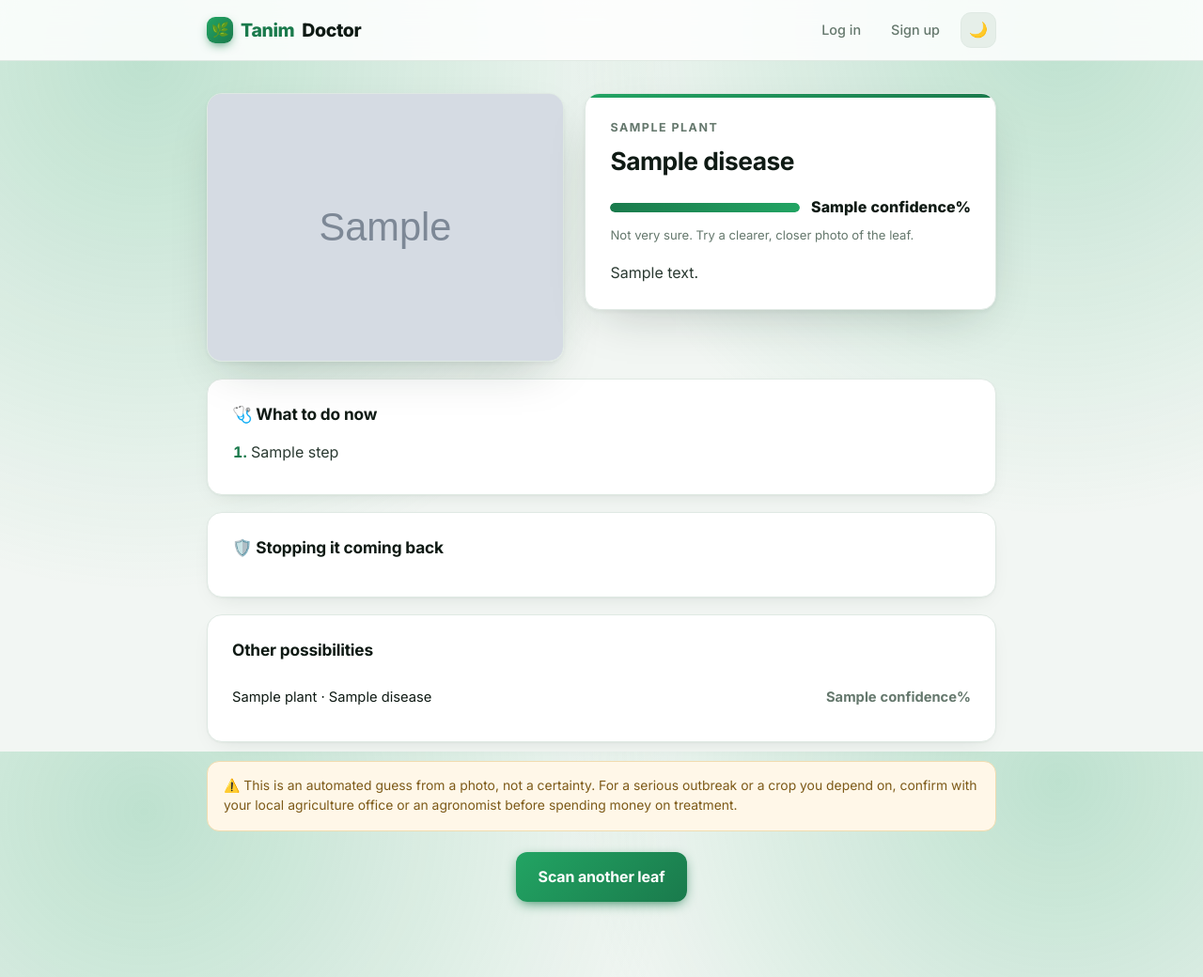
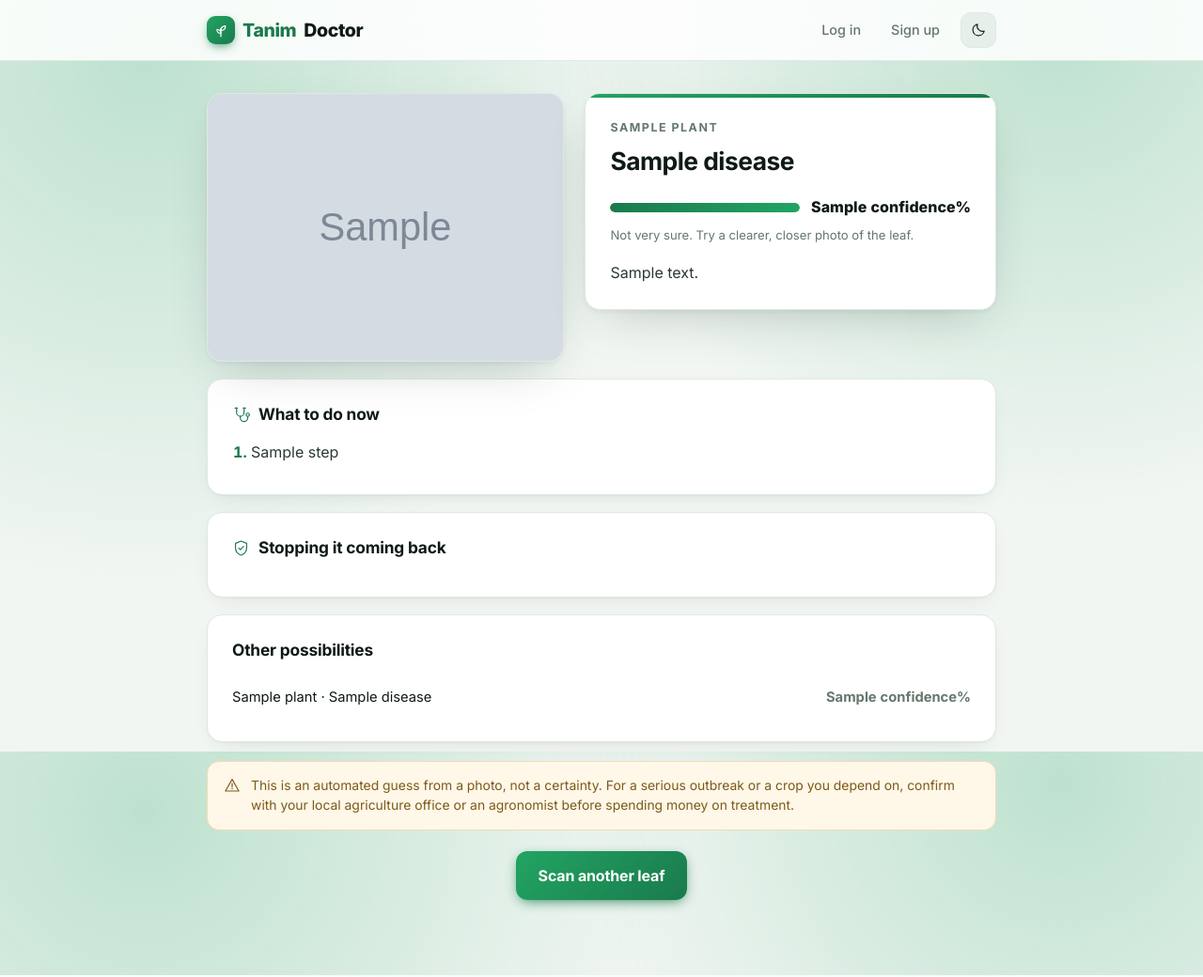
Before and after one commit to GluteusMaximus-hco/tanim-doctor, a Flask app: template templates/result.html in a window 1280 px wide. Shown: the whole page at 94% size. Run offline with Flask 3, Linux system fonts and the light colour scheme; the template is opened without the code that fills it: most values are stand-ins (such as "Sample title", 1, 10 or a date in 2020); grey boxes marked "Sample" are stand-in pictures.

Commit message:
Replace all icons with line SVG icons

```diff
--- a/static/style.css
+++ b/static/style.css
@@ -92,11 +92,13 @@ nav{
 nav .wrap{display:flex;align-items:center;gap:14px;height:64px}
 .logo{font-weight:800;font-size:1.22rem;letter-spacing:-.02em;display:flex;align-items:center;gap:8px}
 .logo .mark{
-  width:28px;height:28px;border-radius:9px;
+  width:30px;height:30px;border-radius:9px;
   background:linear-gradient(135deg,var(--green-bright),var(--green));
-  display:grid;place-items:center;font-size:.95rem;
+  display:grid;place-items:center;
   box-shadow:0 4px 12px -4px var(--green);
+  color:#fff;
 }
+.logo .mark svg{width:18px;height:18px;display:block}
 .logo .t1{color:var(--green)}
 .logo .t2{color:var(--ink)}
 .nav-links{margin-left:auto;display:flex;gap:4px;align-items:center}
@@ -110,6 +112,13 @@ nav .wrap{display:flex;align-items:center;gap:14px;height:64px}
   display:grid;place-items:center;transition:.16s;margin-left:4px;
 }
 .theme-btn:hover{border-color:var(--green);transform:translateY(-1px)}
+.theme-btn svg{width:17px;height:17px;display:block;position:absolute;transition:opacity .2s, transform .3s}
+.theme-btn{position:relative}
+/* show moon in light mode (click to go dark), sun in dark mode (click to go light) */
+.theme-btn .ico-sun{opacity:0;transform:rotate(-70deg) scale(.6)}
+.theme-btn .ico-moon{opacity:1;transform:rotate(0) scale(1)}
+.theme-btn.is-dark .ico-sun{opacity:1;transform:rotate(0) scale(1)}
+.theme-btn.is-dark .ico-moon{opacity:0;transform:rotate(70deg) scale(.6)}
 
 /* ---------- buttons ---------- */
 .btn{
@@ -172,9 +181,10 @@ main{padding:34px 0 80px}
 /* ---------- hero ---------- */
 .hero{text-align:center;margin-bottom:34px}
 .hero .leaf{
-  font-size:3rem;display:inline-block;
+  display:inline-block; color:var(--green);
   animation:sway 5s ease-in-out infinite;
 }
+.hero .leaf svg{width:52px;height:52px;display:block}
 @keyframes sway{0%,100%{transform:rotate(-5deg)}50%{transform:rotate(5deg)}}
 .hero h1{font-size:clamp(1.9rem,5.5vw,2.6rem);margin:10px 0;letter-spacing:-.03em;font-weight:800}
 .hero p{color:var(--muted);max-width:440px;margin:0 auto;font-size:1.02rem}
@@ -204,6 +214,13 @@ main{padding:34px 0 80px}
 @keyframes lensPulse{0%,100%{opacity:.75}50%{opacity:.3}}
 
 .tip-ic{width:17px;height:17px;color:var(--green);flex-shrink:0}
+
+/* section heading icons on the result page */
+.h-ic{width:19px;height:19px;color:var(--green);flex-shrink:0}
+
+/* the disclaimer triangle. sits inline with the text, inherits the amber */
+.disclaimer{display:flex;gap:11px;align-items:flex-start;line-height:1.5}
+.warn-ic{width:18px;height:18px;flex-shrink:0;margin-top:1px;color:inherit}
 .drop .t{font-weight:650;margin-top:10px;color:var(--ink)}
 .drop .s{color:var(--muted);font-size:.85rem;margin-top:4px}
 #preview{max-width:100%;border-radius:12px;margin-top:16px;display:none;box-shadow:var(--shadow)}
@@ -287,6 +304,7 @@ input:focus{outline:none;border-color:var(--green);box-shadow:0 0 0 3px var(--gl
 .hist .m{color:var(--muted);font-size:.78rem;margin-top:3px}
 .empty{text-align:center;padding:70px 20px;color:var(--muted)}
 .empty .big{font-size:2.8rem;margin-bottom:10px}
+.empty .big-ic{width:54px;height:54px;color:var(--green);opacity:.5;display:block;margin:0 auto 14px}
 
 @media(max-width:700px){
   .res-top{grid-template-columns:1fr}
--- a/templates/base.html
+++ b/templates/base.html
@@ -20,7 +20,13 @@
 <body>
 <nav><div class="wrap">
   <a href="{{ url_for('index') }}" class="logo">
-    <span class="mark">🌿</span><span class="t1">Tanim</span><span class="t2">Doctor</span>
+    <span class="mark">
+      <svg viewBox="0 0 24 24" fill="none" aria-hidden="true">
+        <path d="M12 21V9.5" stroke="currentColor" stroke-width="1.7" stroke-linecap="round"/>
+        <path d="M12 12.5c0-3.3 2.6-6 6.5-6.4.3 3.9-2.2 6.8-6.5 6.4Z" stroke="currentColor" stroke-width="1.5" stroke-linejoin="round"/>
+        <path d="M12 16.5c0-2.8-2.2-5.1-5.5-5.4-.3 3.3 1.9 5.8 5.5 5.4Z" stroke="currentColor" stroke-width="1.5" stroke-linejoin="round"/>
+      </svg>
+    </span><span class="t1">Tanim</span><span class="t2">Doctor</span>
   </a>
   <div class="nav-links">
     {% if me %}
@@ -30,7 +36,17 @@
       <a href="{{ url_for('login') }}">Log in</a>
       <a href="{{ url_for('register') }}">Sign up</a>
     {% endif %}
-    <button class="theme-btn" id="themeBtn" title="Switch theme" aria-label="Switch theme">🌙</button>
+    <button class="theme-btn" id="themeBtn" title="Switch theme" aria-label="Switch theme">
+      <svg class="ico-moon" viewBox="0 0 24 24" fill="none" aria-hidden="true">
+        <path d="M20 14.2A8.2 8.2 0 0 1 9.8 4a8.6 8.6 0 1 0 10.2 10.2Z"
+              stroke="currentColor" stroke-width="1.6" stroke-linejoin="round"/>
+      </svg>
+      <svg class="ico-sun" viewBox="0 0 24 24" fill="none" aria-hidden="true">
+        <circle cx="12" cy="12" r="4.2" stroke="currentColor" stroke-width="1.6"/>
+        <path d="M12 2.6v2.2M12 19.2v2.2M21.4 12h-2.2M4.8 12H2.6M18.6 5.4l-1.6 1.6M7 17l-1.6 1.6M18.6 18.6 17 17M7 7 5.4 5.4"
+              stroke="currentColor" stroke-width="1.6" stroke-linecap="round"/>
+      </svg>
+    </button>
   </div>
 </div></nav>
 {% with msgs = get_flashed_messages(with_categories=true) %}
@@ -58,7 +74,7 @@
     if(set) return set === 'dark';
     return window.matchMedia('(prefers-color-scheme: dark)').matches;
   }
-  function paintIcon(){ btn.textContent = currentlyDark() ? '☀️' : '🌙'; }
+  function paintIcon(){ btn.classList.toggle('is-dark', currentlyDark()); }
 
   btn.addEventListener('click', function(){
     var next = currentlyDark() ? 'light' : 'dark';
--- a/templates/result.html
+++ b/templates/result.html
@@ -20,12 +20,28 @@
 </div>
 
 <div class="block">
-  <h2>🩺 What to do now</h2>
+  <h2>
+    <svg class="h-ic" viewBox="0 0 24 24" fill="none" aria-hidden="true">
+      <path d="M6 3v6a5 5 0 0 0 10 0V3" stroke="currentColor" stroke-width="1.5" stroke-linecap="round"/>
+      <path d="M4 3h3M15 3h3" stroke="currentColor" stroke-width="1.5" stroke-linecap="round"/>
+      <path d="M11 14v2a5 5 0 0 0 10 0v-1" stroke="currentColor" stroke-width="1.5" stroke-linecap="round"/>
+      <circle cx="21" cy="12" r="2.2" stroke="currentColor" stroke-width="1.5"/>
+    </svg>
+    What to do now
+  </h2>
   <ol>{% for step in r.treat %}<li>{{ step }}</li>{% endfor %}</ol>
 </div>
 
 <div class="block">
-  <h2>🛡️ Stopping it coming back</h2>
+  <h2>
+    <svg class="h-ic" viewBox="0 0 24 24" fill="none" aria-hidden="true">
+      <path d="M12 2.5 4.5 5.5v6c0 4.7 3.1 8.6 7.5 10 4.4-1.4 7.5-5.3 7.5-10v-6L12 2.5Z"
+            stroke="currentColor" stroke-width="1.5" stroke-linejoin="round"/>
+      <path d="m8.8 11.8 2.3 2.3 4.2-4.4" stroke="currentColor" stroke-width="1.5"
+            stroke-linecap="round" stroke-linejoin="round"/>
+    </svg>
+    Stopping it coming back
+  </h2>
   <ul>{% for step in r.prevent %}<li>{{ step }}</li>{% endfor %}</ul>
 </div>
 
@@ -39,7 +55,12 @@
 {% endif %}
 
 <div class="disclaimer">
-  ⚠️ This is an automated guess from a photo, not a certainty. For a serious outbreak or a crop you depend on, confirm with your local agriculture office or an agronomist before spending money on treatment.
+  <svg class="warn-ic" viewBox="0 0 24 24" fill="none" aria-hidden="true">
+    <path d="M12 3.5 2.5 20h19L12 3.5Z" stroke="currentColor" stroke-width="1.5" stroke-linejoin="round"/>
+    <path d="M12 9.5v4.5" stroke="currentColor" stroke-width="1.6" stroke-linecap="round"/>
+    <circle cx="12" cy="16.8" r="1" fill="currentColor"/>
+  </svg>
+  This is an automated guess from a photo, not a certainty. For a serious outbreak or a crop you depend on, confirm with your local agriculture office or an agronomist before spending money on treatment.
 </div>
 
 <div style="margin-top:22px;text-align:center">
```
Also changed, not shown: templates/history.html (+9 -1 lines), templates/index.html (+7 -1 lines).
